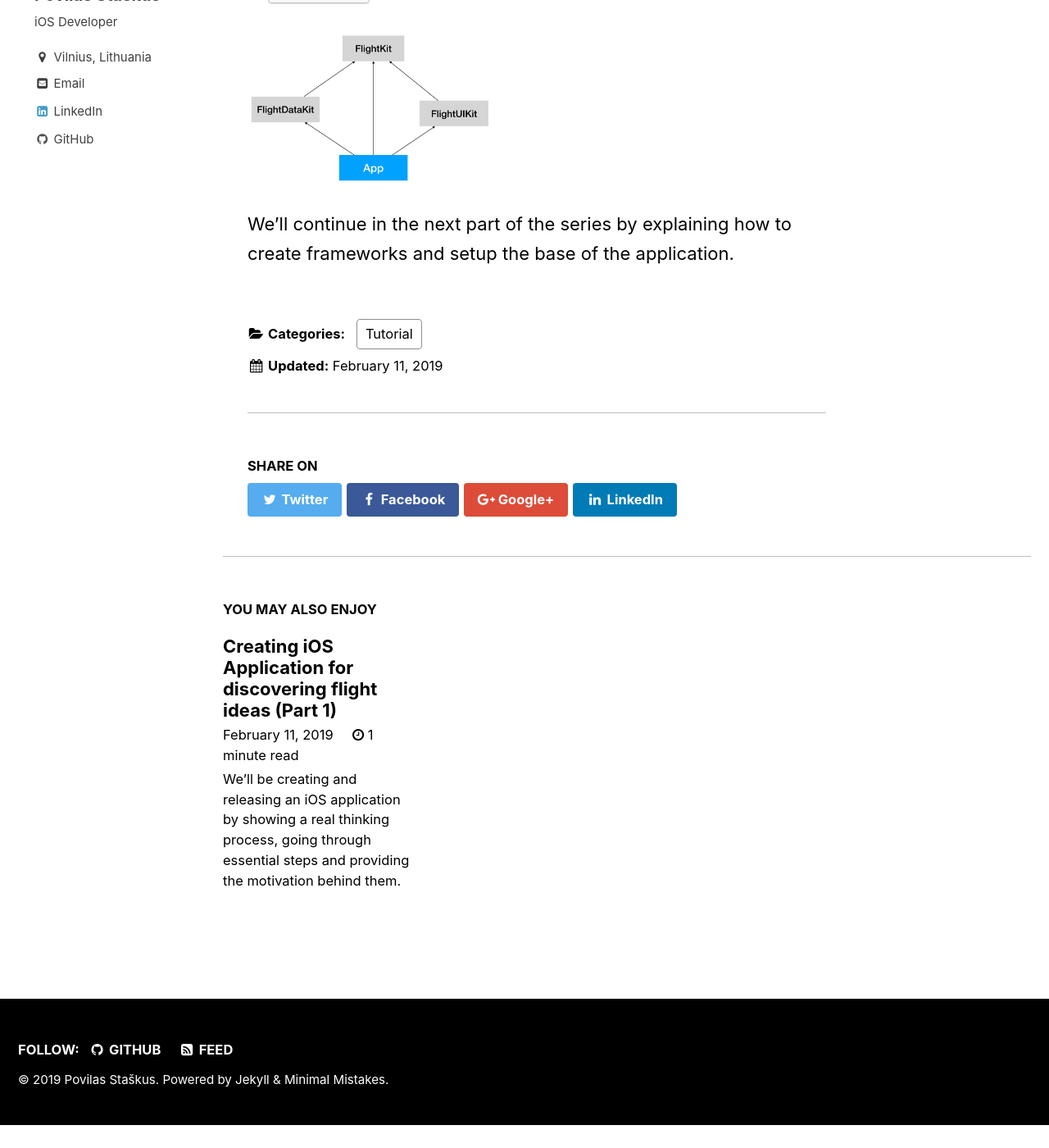
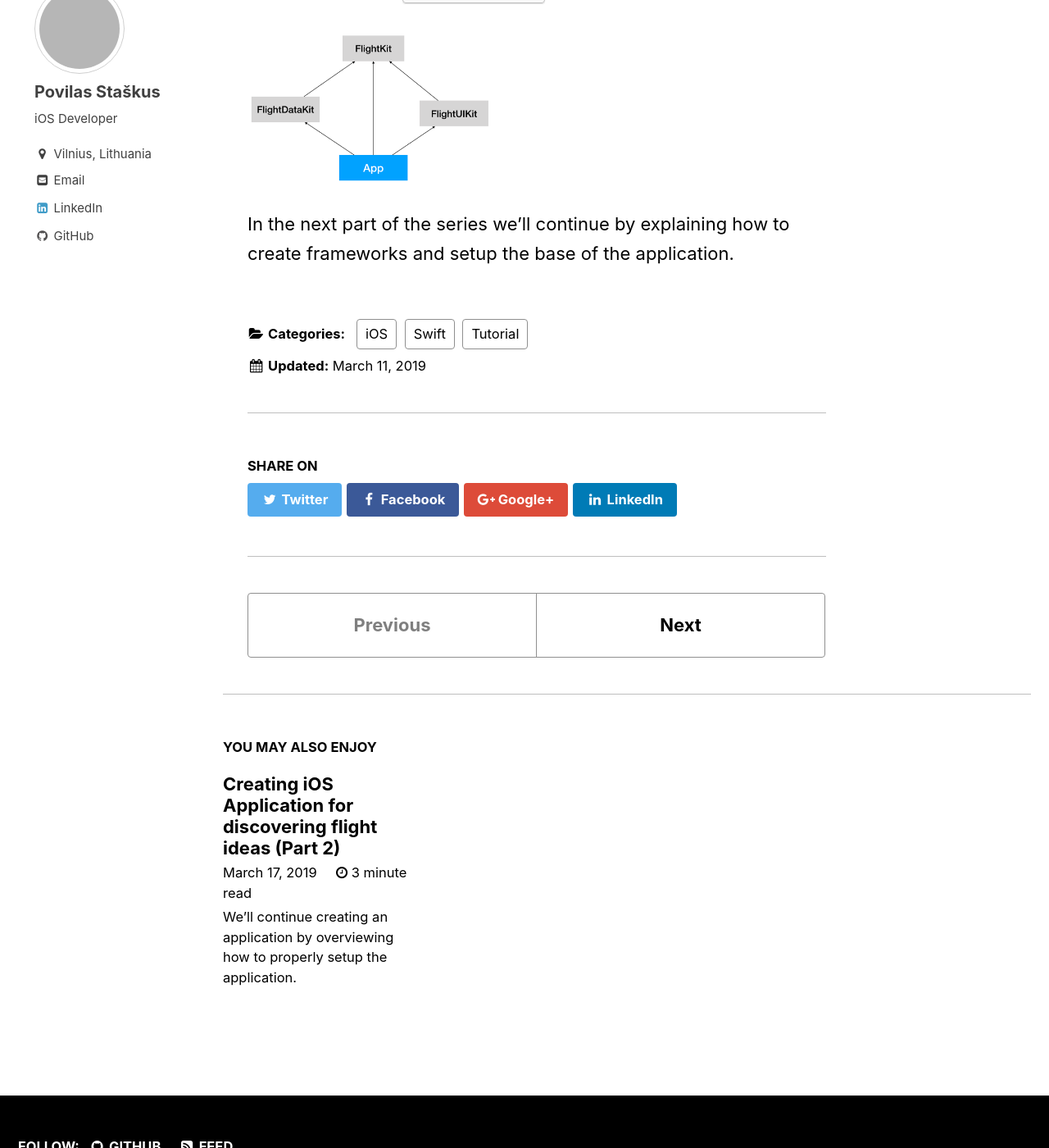
Before and after one commit to staskus/Blog, a Jekyll site: the page built from _posts/2019-03-11-aerogami_series_part_1.md, in a window 1280 px wide and 1400 px high, scrolled down 3276 px. Shown: the whole window at 82% size. Built offline with Jekyll 4.4.1, drawn with Linux system fonts in a browser that asks for light colours; before the commit the page ends 4648 px from its top, so only the background shows below that; some of the changed lines change nothing that is shown; some of the changed text lies outside the part shown; grey boxes are pictures that could not be loaded.

Commit message:
aerogami_part_2

````diff
--- a/_posts/2019-02-11-aerogami_series_part_1.md
+++ b/_posts/2019-03-11-aerogami_series_part_1.md
@@ -1,7 +1,7 @@
 ---
 title: Creating iOS Application for discovering flight ideas (Part 1)
-date: 2019-02-11
-categories: Tutorial
+date: 2019-03-11
+categories: [Tutorial, iOS, Swift]
 excerpt: We'll be creating and releasing an iOS application by showing a real thinking process, going through essential steps and providing the motivation behind them.
 ---
 
@@ -53,8 +53,8 @@
 2. Parse data
 3. Display data
 
-We'll separate these different concerns into frameworks for our code to be decoupled and flexible. The primitive diagram of the architecture is displayed in the picture bellow. We'll define data models and protocols in `FlightKit`. This framework will contain data fetching protocols, which will be implemented in `FlightDataKit`. DataKit, as its name suggests, will be used for fetching, persisting and providing data. User interface will only know about data models and protocols and won't be concerned about the implementation. We'll call this framework `FlightUIKit`. The entry point of our application will initialize the dependencies required for all the frameworks and present the root view described in `FlightUIKit`.
+We'll separate these different concerns into frameworks for our code to be decoupled and flexible. The primitive diagram of the architecture is displayed in the picture bellow. We'll define data models and protocols in `TravelKit`. This framework will contain data fetching protocols, which will be implemented in `TravelDataKit`. DataKit, as its name suggests, will be used for fetching, persisting and providing data. User interface will only know about data models and protocols and won't be concerned about the implementation. We'll call this framework `TravelFeatureKit`. The entry point of our application will initialize the dependencies required for all the frameworks and present the root view described in `TravelFeatureKit`.
 
 <img src="/assets/images/aerogami-tutorial/part1/architecture.png" alt="Application Architecture" width="300"/>
 
-We'll continue in the next part of the series by explaining how to create frameworks and setup the base of the application.
+In the next part of the series we'll continue by explaining how to create frameworks and setup the base of the application.
--- /dev/null
+++ b/_posts/2019-03-17-aerogami_series_part_2.md
@@ -0,0 +1,158 @@
+---
+title: Creating iOS Application for discovering flight ideas (Part 2)
+date: 2019-03-17
+categories: [Tutorial, iOS, Swift]
+excerpt: We'll continue creating an application by overviewing how to properly setup the application.
+---
+
+In this part of the series we'll overview how to properly setup the application.
+
+# Creating Frameworks
+
+As we talked in the [previous part](/tutorial/ios/swift/aerogami_series_part_1/), we'll begin the creation of the project by creating 3 separate frameworks inside our XCode project (`TravelKit`, `TravelDataKit`, `TravelFeatureKit`). An article on [raywenderlich.com](https://www.raywenderlich.com/5109-creating-a-framework-for-ios) has a thorough explanation of the whole process.
+
+After creating frameworks, project navigator should look something like in the picture below.
+
+<img src="/assets/images/aerogami-tutorial/part2/project_frameworks.png" alt="Frameworks in the Project Navigator" width="300"/>
+
+# Setting up CocoaPods
+
+We'll be using [CocoaPods](https://cocoapods.org) for managing dependencies in our project. Although setting up CocoaPods is fairly straightforward, there can be some difficulties when having local frameworks involved. The configuration is defined in `Podfile` which is located in the root folder of the project.
+
+`Podfile` will be configured in a way that is clean and clear so it would not get messy when number of dependencies in the project grow. Essentially, we'll define the reusable pods at the top of the file and group different groups of pods that can be reused for different frameworks.
+
+The part of `Podfile` that defines pods of `TravelKit`.
+
+```ruby
+platform :ios, '11.0'
+use_frameworks!
+inhibit_all_warnings!
+
+deployment_target = '11.0'
+
+workspace 'TravelApplication.xcworkspace'
+
+#Versions
+$swinjectVersion =                    '~> 2.4'
+$swiftDateVersion =                   '~> 5.0'
+<...>
+
+def shared_TravelKit_pods
+    pod 'RxSwift',                    $rxSwiftVersion
+    pod 'SwiftDate',                  $swiftDateVersion
+end
+
+target 'TravelKit' do
+    project 'TravelKit.xcodeproj'
+    platform :ios, deployment_target
+
+    shared_TravelKit_pods
+
+  target 'TravelKitTests' do
+    project 'TravelKit.xcodeproj'
+    inherit! :search_paths
+
+    shared_testing_pods
+  end
+end
+<...>
+```
+
+These different shared pods should be assembled and used of the actual application target.
+
+```ruby
+<...>
+def shared_Apps_pods
+  shared_TravelKit_pods
+  <...>
+end
+
+target 'TravelApplication' do
+    project 'TravelApplication.xcodeproj'
+    platform :ios, deployment_target
+    shared_Apps_pods
+end
+<...>
+```
+
+The full [Podfile](https://github.com/nitesuit/aerogami-ios/blob/master/Podfile) can be found on `GitHub` as the rest of the project.
+
+# Dependency Injection
+
+I prefer to think early about the way dependencies will be managed inside the application. Although dependency injection can be achieved without 3rd party libraries, for this project we'll use [Swinject](https://github.com/Swinject/Swinject) that has easy to use interfaces for managing dependencies.
+
+Our classes will use `initializer injection` thus all the dependencies will be given through the initializer. The classes will be initialized in assemblies. Assembly is a `Swinject` class which has access to a container of already injected dependencies and provides a way to register new dependencies.
+
+For example, this is how the assembly of the `Feed` that displays the list of flights might looks like:
+
+```swift
+import Foundation
+import Swinject
+import TravelKit
+
+public class FeedAssembly: Assembly {
+
+    public init() {
+    }
+
+    public func assemble(container: Container) {
+        container.register(FeedConfigurator.self) { r in
+            FeedConfigurator(
+                regionRepository: r.resolve(RegionRepository.self)!,
+                tripRepository: r.resolve(TripRepository.self)!,
+                airportRepository: r.resolve(AirportRepository.self)!,
+                tripImageRepository: r.resolve(TripImageRepository.self)!
+                )
+            }
+            .initCompleted { (resolver, feedConfigurator) in
+                feedConfigurator.bookTripConfigurator = resolver.resolve(BookTripConfigurator.self)!
+            }
+            .inObjectScope(.container)
+    }
+}
+```
+
+Here, we inject `FeedConfigurator` class. It is essentially a factory class for the whole `Feed` feature and its view. `Swinject` automatically passes the dependencies such as `RegionRepository` or `TripRepository`. We expect these dependencies to be injected in another assembly so we can resolve it here.
+
+Our application will have `AssemblerFactory` that will contain all the different assemblies of the application and create them during initialization process.
+
+```swift
+import Foundation
+import Swinject
+import TravelFeatureKit
+import TravelDataKit
+
+class AssemblerFactory {
+
+    func create() -> Assembler {
+        let assemblies: [Assembly] = [
+            ApplicationAssembly(),
+            RegionRepositoryAssembly(),
+            TripRepositoryAssembly(),
+            AirportRepositoryAssembly(),
+
+            MainAssembly(),
+            FavoritesAssembly(),
+            FeedAssembly(),
+            BookTripAssembly(),
+            BookURLRepositoryAssembly(affiliateId: Constants.affiliateId)
+        ]
+
+        let assembler = Assembler(assemblies)
+
+        return assembler
+    }
+}
+```
+
+We use this assembly to create the first `ViewController` of the application and set it as `rootViewController`. See [ApplicationLoader](https://github.com/nitesuit/aerogami-ios/blob/master/TravelApplication/Application/ApplicationLoader.swift).
+
+```swift
+  self.assembler = AssemblerFactory().create()
+  let rootConfigurator = assembler.resolver.resolve(MainConfigurator.self)!
+  let rootViewController = rootConfigurator.createViewController()
+  window?.rootViewController = rootViewController
+  window?.makeKeyAndVisible()
+```
+
+In the following parts of the series we'll be creating classes for fetching and presenting data that will use assemblies for injecting dependencies. We'll see more closely how having proper dependency injection allows code to be more reusable, safe and testable.
````
Also changed, not shown: assets/images/aerogami-tutorial/part2/project_frameworks.png (added).
